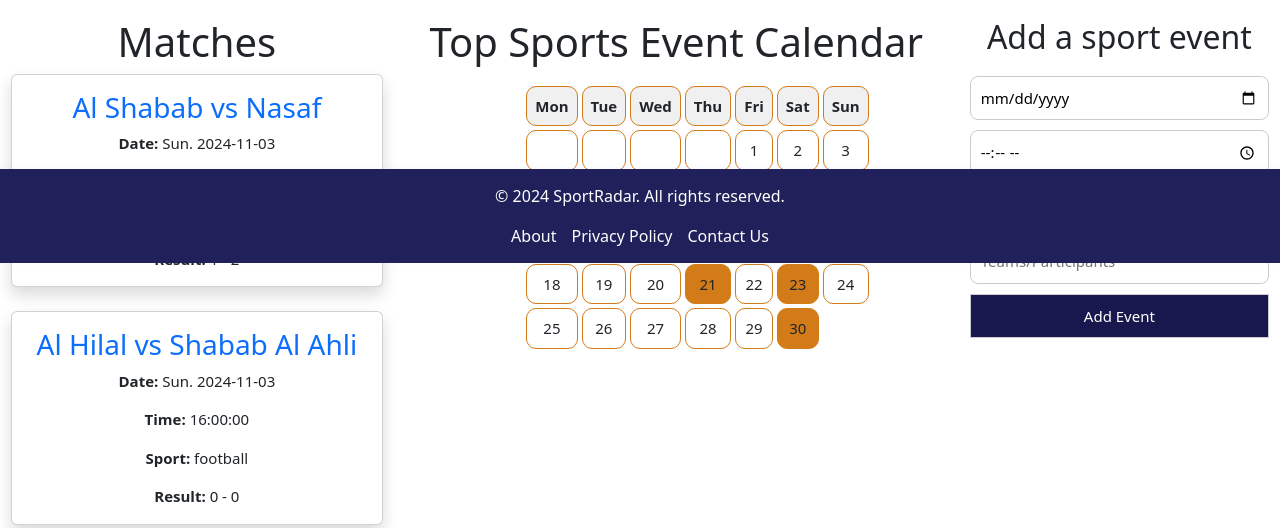
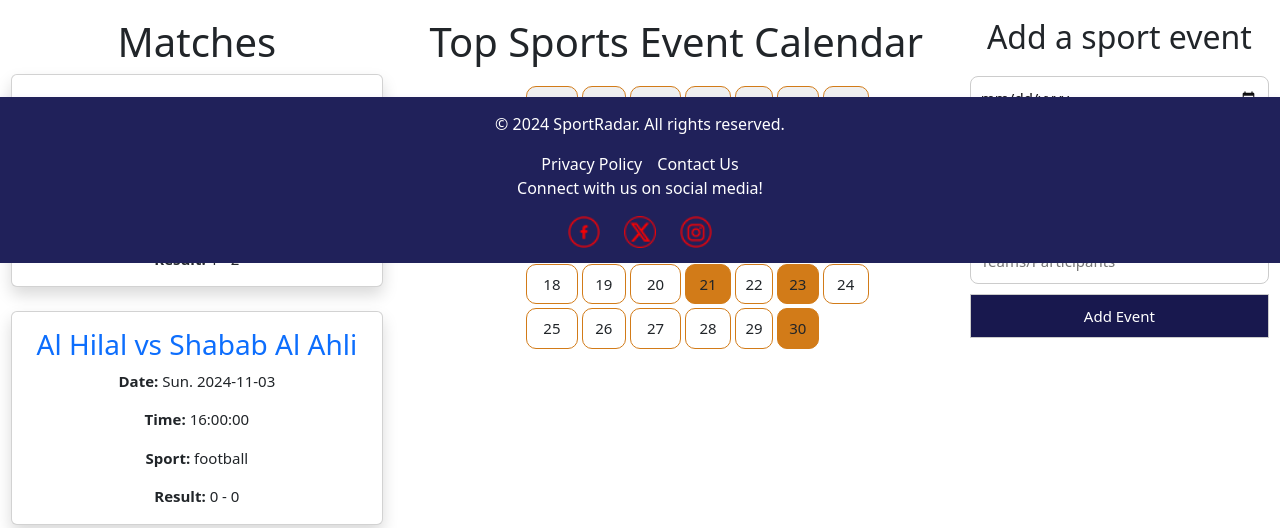
Before and after one commit to esevee/IghilePedroSportEventCalendar, a plain HTML site: page index.html in a window 1280 px wide. Shown: the part 537-1065 px from the top of the page. Drawn offline with nearby package versions, Linux system fonts and the light colour scheme.

Commit message:
socialMediaUpdate

```diff
--- a/css/main.css
+++ b/css/main.css
@@ -6,7 +6,7 @@
 
 body {
     text-align: center;
-    padding-bottom: 70px;
+    padding-bottom: 150px;
   }
 
 
@@ -203,7 +203,7 @@ form { /*form starts*/
   }
 }
 
-/* Footer styling */
+/* Footer */
 footer.footer {
   position: fixed;
   bottom: 0;
@@ -239,3 +239,24 @@ footer.footer {
 .footer-links a:hover {
   text-decoration: underline;
 }
+
+/*social media footer*/
+.social-icons {
+  margin-top: 5px;
+}
+
+.social-icons a {
+  margin: 0 10px;
+  text-decoration: none;
+  color: inherit;
+}
+
+.social-icons img {
+  width: 32px;
+  height: 32px;
+  transition: transform 0.3s ease;
+}
+
+.social-icons img:hover {
+  transform: scale(1.2);
+}
--- a/index.html
+++ b/index.html
@@ -69,12 +69,25 @@
   </div>
   </div>
   <footer class="footer"><!--footer-->
+    <div class="privacyContact">
     <p>&copy; 2024 SportRadar. All rights reserved.</p>
-    <ul class="footer-links">
-      <li><a href="#about">About</a></li>
-      <li><a href="#privacy">Privacy Policy</a></li>
-      <li><a href="#contact">Contact Us</a></li>
-    </ul>
+      <ul class="footer-links">
+        <li><a href="#privacy">Privacy Policy</a></li>
+        <li><a href="#contact">Contact Us</a></li>
+      </ul>
+    </div>
+    <p>Connect with us on social media!</p>
+    <div class="social-icons"> <!--social media-->
+      <a href="https://facebook.com" target="_blank">
+        <img src="img/imgFb.png" alt="Facebook">
+      </a>
+      <a href="https://twitter.com" target="_blank">
+        <img src="img/imgX.png" alt="imgX">
+      </a>
+      <a href="https://instagram.com" target="_blank">
+        <img src="img/imgInsta.png" alt="Instagram">
+      </a>
+    </div>
   </footer><!--footer ends-->
 </div>
 
```
